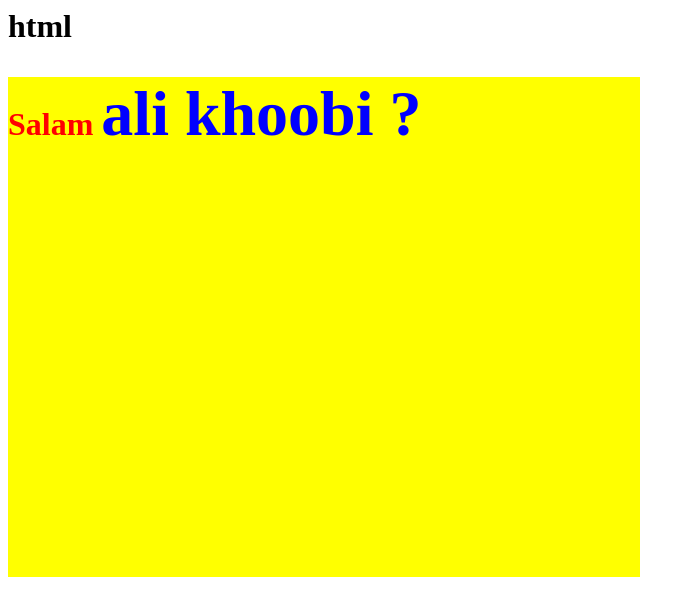
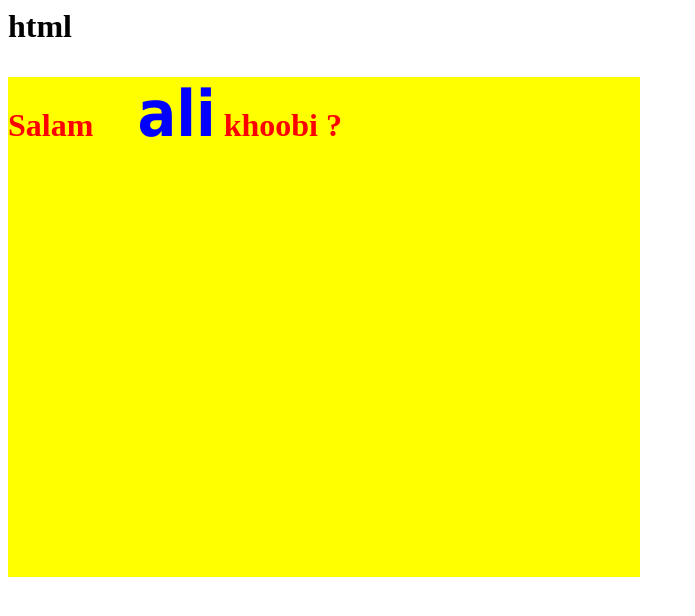
Before and after one commit to aotarmin/aotarmin, a plain HTML site: page y.html in a window 1280 px wide. Shown: the whole page, without its empty margins (0-695 px from the left). Drawn offline with Linux system fonts and the light colour scheme.

Commit message:
Update y.html

```diff
--- a/y.html
+++ b/y.html
@@ -10,7 +10,8 @@ color:red;background-color:yellow;
 width:50%;height:500px;
 font-weight:bold;
 ;">
-                Salam <span style="font-size: 48pt;color:blue;"> ali</soan> khoobi ?
+                Salam &nbsp;&nbsp;<span style="font-size: 48pt;color:blue;
+font-family:tahoma ,arial;"> ali</span> khoobi ?
        </p>
       </body>
 </html>
```
